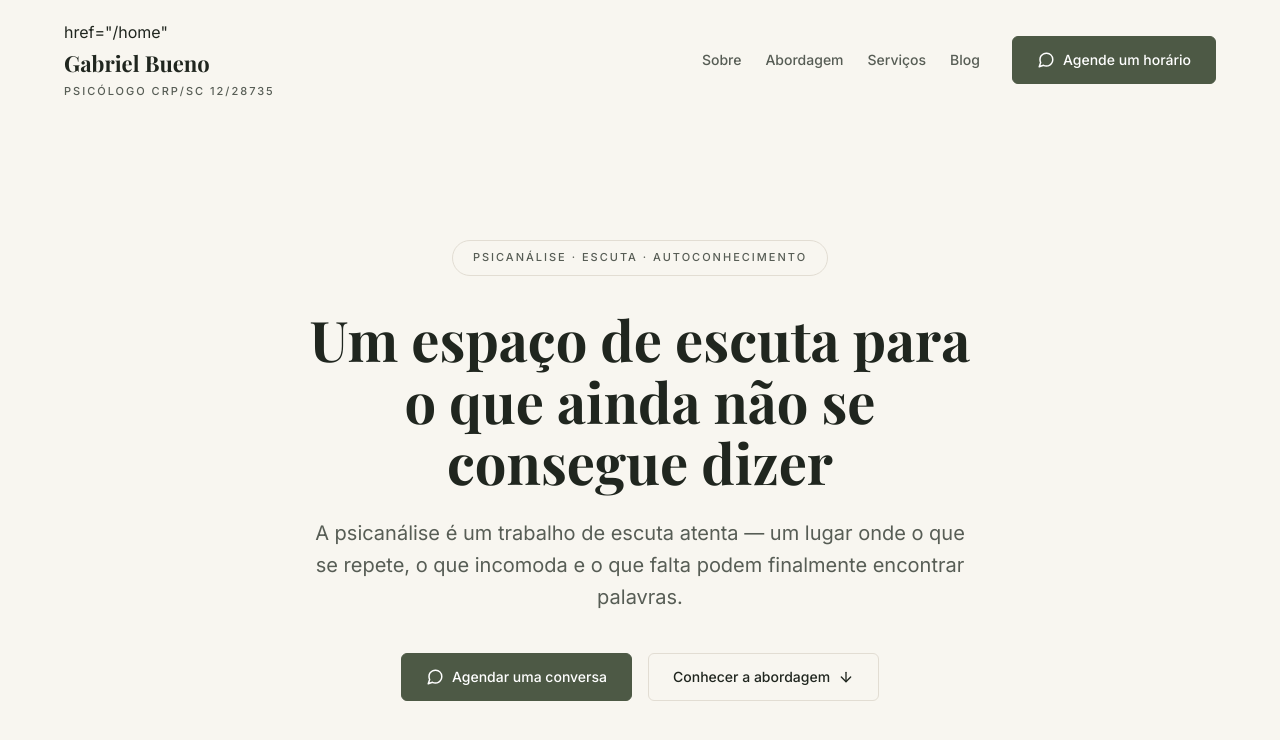
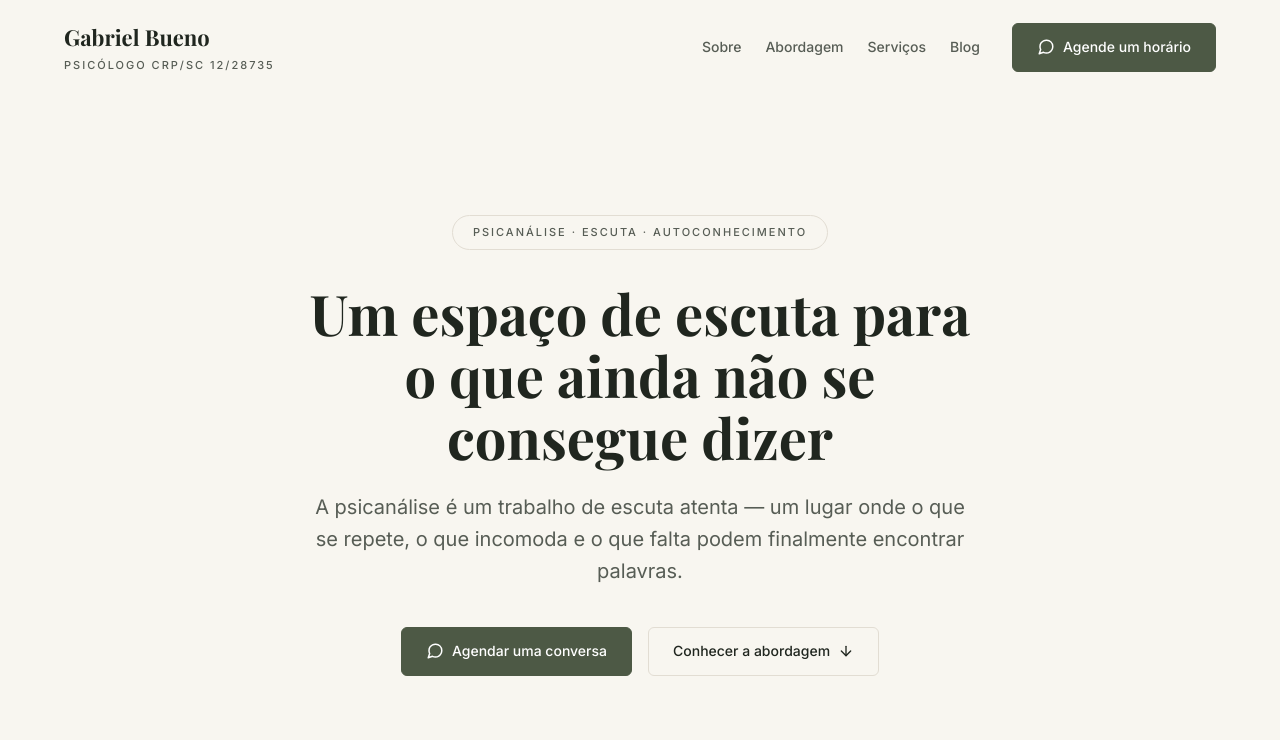
Before and after one commit to Bueno-psi/psibueno-site, a Jekyll site: the page built from home.html, in a window 1280 px wide and 900 px high. Shown: the top 740 px of the window. Built offline with Jekyll 4.4.1, drawn with Linux system fonts in a browser that asks for light colours.

Commit message:
Fix anchor tag syntax in home.html

```diff
--- a/home.html
+++ b/home.html
@@ -342,7 +342,7 @@
   <!-- Navegação -->
   <nav>
     <div class="logo">
-      <a>href="/home"
+      <a href="/home">
       <div class="logo-name">Gabriel Bueno</div>
       <div class="logo-subtitle"> Psicólogo CRP/SC 12/28735</div>
       </a>
```
